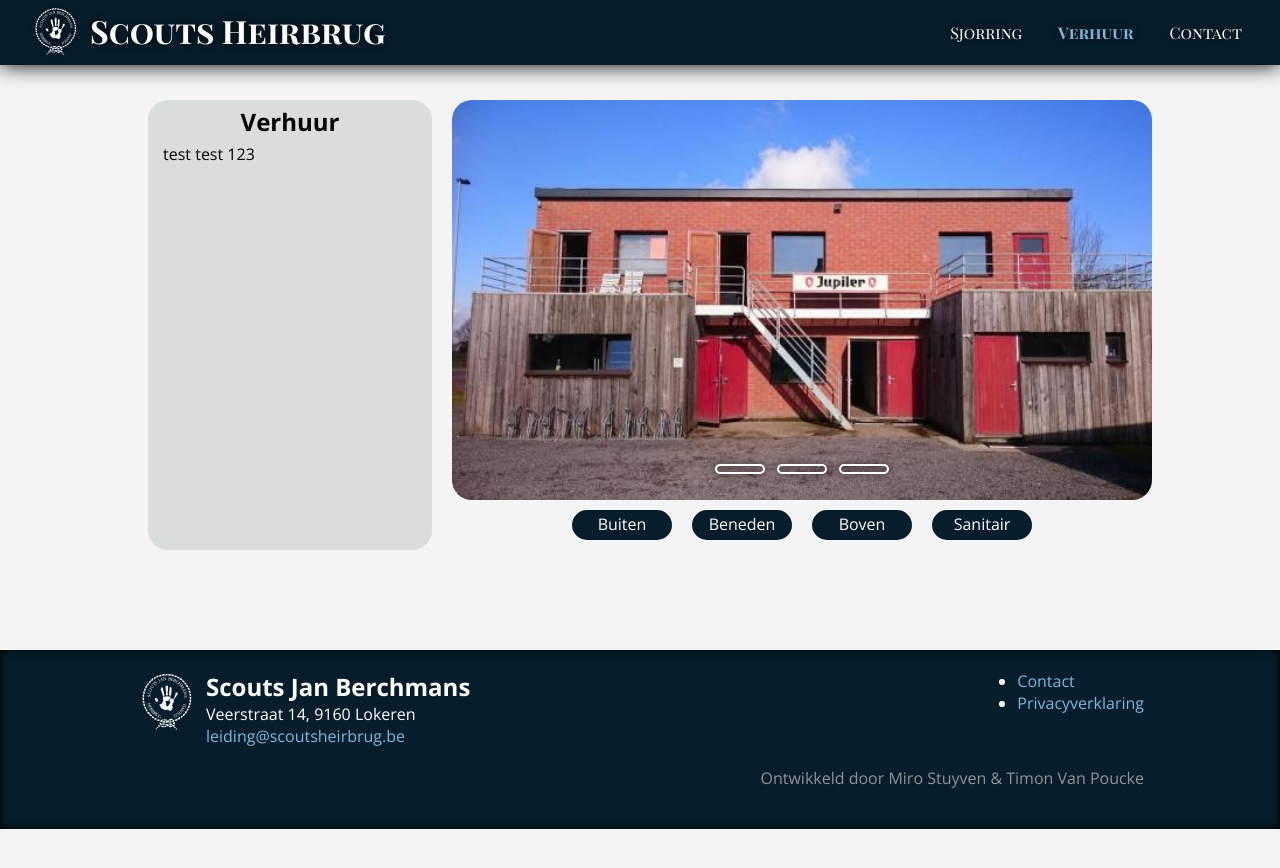
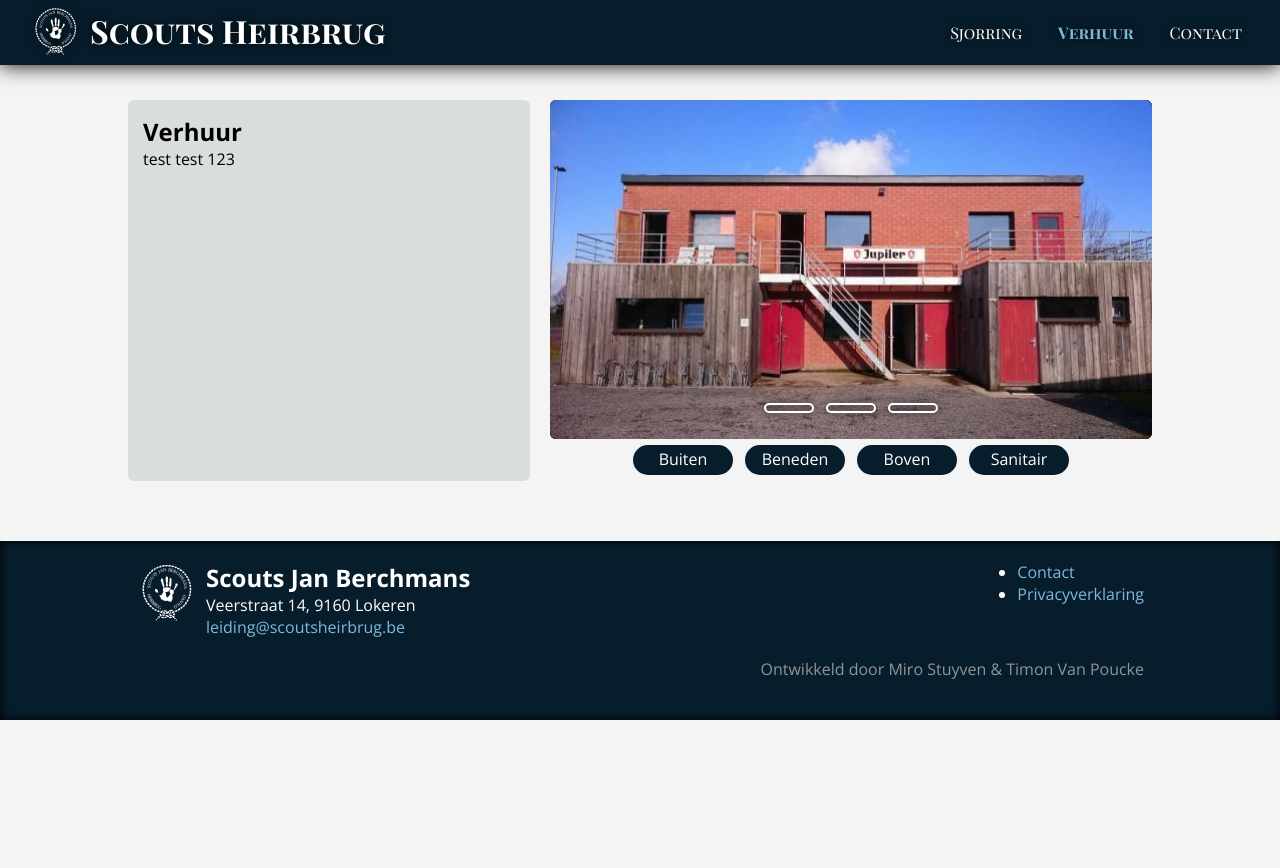
Before and after one commit to scoutsheirbrug/scoutsheirbrug.be, a Jekyll site: the page built from pages/verhuur.html, in a window 1280 px wide. Shown: the top 868 px of the page. Built offline with Jekyll 4.4.1, drawn with Linux system fonts in a browser that asks for light colours.

Commit message:
Make verhuur responsive

```diff
--- a/assets/css/style.css
+++ b/assets/css/style.css
@@ -276,40 +276,38 @@
 /* VERHUUR */
 
 .verhuur {
-  padding: 100px 0px;
+  padding: 100px 0 60px 0;
 }
 
 .verhuur .container {
   display: flex;
-  justify-content: space-between;
+  flex-direction: column;
 }
 
 .verhuur .info {
-  margin: 0px 20px;
-  border-radius: 20px;
-  width: 100%;
+  margin: 0 0 20px 0;
+  padding: 15px;
+  border-radius: 6px;
   background-color: #d9dddc;
 }
 
 .verhuur .info h3 {
   font-size: 24px;
-  margin: 5px;
-  text-align: center;
 }
 
 .verhuur .info p {
-  margin: 0px 15px;
   text-align: justify;
 }
 
 .verhuur .pictures {
-  display: flex;
   flex-direction: column-reverse;
   align-items: center;
+  width: 100%;
 }
 
 .verhuur .control {
   display: flex;
+  justify-content: center;
 }
 
 .verhuur .control label {
@@ -319,7 +317,7 @@
   color: #fff;
   width: 100px;
   height: 30px;
-  margin: 10px;
+  margin: 6px;
   padding: 3px 5px;
   cursor: pointer;
   transition: 0.3s;
@@ -331,11 +329,12 @@
 }
 
 .verhuur .slidershow {
+  height: 0;
+  overflow: hidden;
+  padding-top: 56.25%;
+  background: yellow;
   position: relative;
-  width: 700px;
-  height: 400px;
-  border-radius: 20px;
-  overflow: hidden;
+  border-radius: 6px;
 }
 
 .verhuur .subnav {
@@ -367,7 +366,11 @@
 }
 
 .verhuur .slides {
+  background-color: red;
   display: none;
+  top: 0;
+  left: 0;
+  position: absolute;
   height: 100%;
   width: 1000%;
 }
@@ -767,6 +770,19 @@
     margin: 0 20px;
     width: 50%;
   }
+
+  .verhuur .container {
+    flex-direction: row;
+  }
+
+  .verhuur .info {
+    width: 40%;
+    margin: 0 20px 0 0;
+  }
+
+  .verhuur .pictures {
+    width: 60%;
+  }
 }
 
 /* Extra Large */
--- a/pages/verhuur.html
+++ b/pages/verhuur.html
@@ -10,12 +10,6 @@
       <p>test test 123</p>
     </div>
     <div class="pictures">
-      <nav class="control">
-        <label for="control1">Buiten</label>
-        <label for="control2">Beneden</label>
-        <label for="control3">Boven</label>
-        <label for="control4">Sanitair</label>
-      </nav>
       <div class="slidershow">
         <input type="radio" name="control" id="control1" checked>
         <input type="radio" name="control" id="control2">
@@ -89,6 +83,12 @@
           <label for="sanitair5"></label>
         </nav>
       </div>
+      <nav class="control">
+        <label for="control1">Buiten</label>
+        <label for="control2">Beneden</label>
+        <label for="control3">Boven</label>
+        <label for="control4">Sanitair</label>
+      </nav>
     </div>
   </div>
 </section>
```
